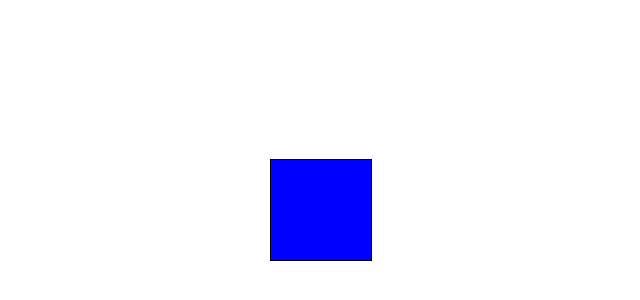
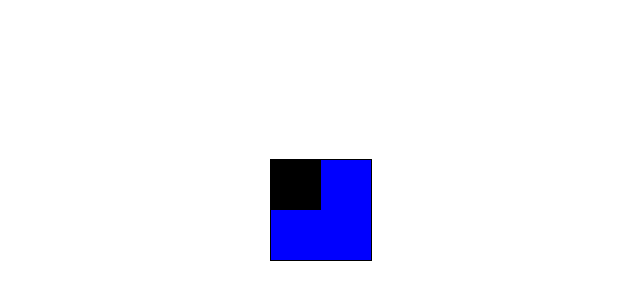
Before and after one commit to coddingbear/react-skills, a React app in the folder chapter09/styling-react/: page / in a window 1280 px wide. Shown: the part 190-490 px from the top of the page, without its empty margins (319-959 px from the left). Built offline with nearby package versions, Linux system fonts and the light colour scheme.

Commit message:
9.2.2 Sass 사용

```diff
--- a/chapter09/styling-react/package.json
+++ b/chapter09/styling-react/package.json
@@ -33,6 +33,7 @@
     "jest-pnp-resolver": "1.0.1",
     "jest-resolve": "23.6.0",
     "mini-css-extract-plugin": "0.4.3",
+    "node-sass": "^4.9.4",
     "optimize-css-assets-webpack-plugin": "5.0.1",
     "pnp-webpack-plugin": "1.1.0",
     "postcss-flexbugs-fixes": "4.1.0",
--- a/chapter09/styling-react/src/App.js
+++ b/chapter09/styling-react/src/App.js
@@ -1,6 +1,7 @@
+// 9.2 Sass 사용하기
 import React, { Component } from 'react';
 import classNames from 'classnames';
-import styles from './App.css'; // classNames 사용 할때는 App.css 파일로 불러오기
+import styles from './App.scss'; // classNames 사용 할때는 App.css 파일로 불러오기
 
 const cx = classNames.bind(styles);
 
@@ -10,7 +11,7 @@ class App extends Component {
     return (
       // isBlue값이 true일 때만 blue 클래스 적용
      <div className={cx('box', {blue: isBlue})}>
-
+        <div className={cx('box-inside')}/>
      </div>
     );
   }
@@ -18,27 +19,8 @@ class App extends Component {
 
 export default App;
 
-/* 또 다른 방법
-1. classnames 라이브러리 추가
-$ yarn add classnames
-2. 다음과 같이 클래스 여러 개 적용
-  import className from 'classnames';
-  (...)
-  <div className={classNames(Styles.box, style.blue)}>
-    (...)
-  </div>
-
-  // classNames 사용 예제
-  className('foo', 'bar'); // -> 'foo bar'
-  className('foo', {bar: true}); // -> 'foo bar'
-  className({'foo-bar': true}); // -> 'foo-bar'
-  className({'foo-bar': false}); // -> ''
-  className({foo: true, bar: true}); // -> 'foo bar'
-  className({foo: true}, {bar: true}); // -> 'foo bar'
-  className(['foo', 'bar']) // -> 'foo bar'
-
-  // 형식을 동시에 여러개 받아 올 수 있습니다.
-  classNames('foo', {bar:true, duck:false}, 'baz', {quux:true}); //=> 'foo bar baz quux'
-  // false, null, 0, undefined는 무시됩니다.
-  classNames(null, false, 'bar', undefined, 0, 1, {baz: null}, ''); // => 'bar 1'
+/* 9.2.1 프로젝트에 Sass 적용
+1. node-sass, sass-loader 설치
+  $ yarn add node-sass sass-loader
+2. config/webpack.config.dev.js 수정  sass-loader 부분 수정
 */
--- /dev/null
+++ b/chapter09/styling-react/src/App.scss
@@ -0,0 +1,26 @@
+.box {
+  display: inline-block;
+  width: 100px;
+  height: 100px;
+  border: 1px solid black;
+  position: fixed;
+  top: 50%;
+  left: 50%;
+  transform: translate(-50%, -50%);
+
+  &.blue {
+    background: blue;
+  }
+  &:hover {
+    background: yellow;
+  }
+  &:active {
+    background: red;
+  }
+
+  .box-inside {
+    background: black;
+    width: 50px;
+    height: 50px;
+  }
+}
```
Also changed, not shown: 1 other file (tests, documents, lock files or other folders).
